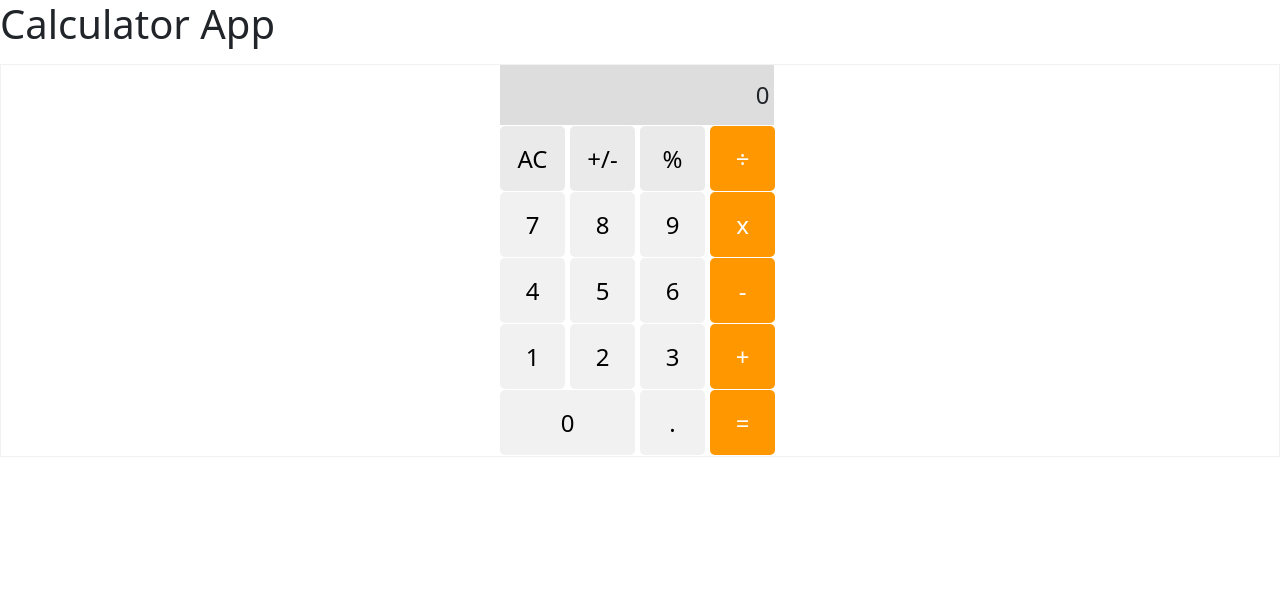
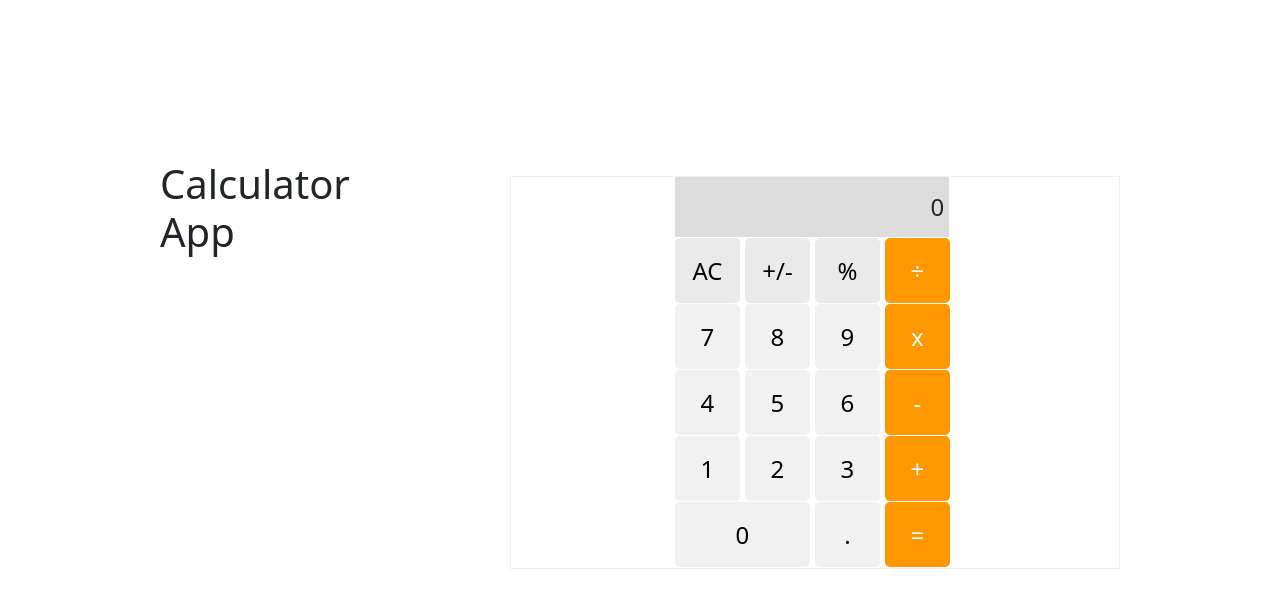
Before and after one commit to Mike111222/math-magicians, a React (Create React App) app: page / in a window 1280 px wide. Shown: the top 608 px of the page. Built offline with nearby package versions, Linux system fonts and the light colour scheme.

Commit message:
Update App.css

```diff
--- a/src/App.css
+++ b/src/App.css
@@ -2,3 +2,10 @@ body {
   margin: 0;
   padding: 0;
 }
+
+.app {
+  display: flex;
+  flex-direction: row;
+  gap: 10rem;
+  margin: 10rem;
+}
```
